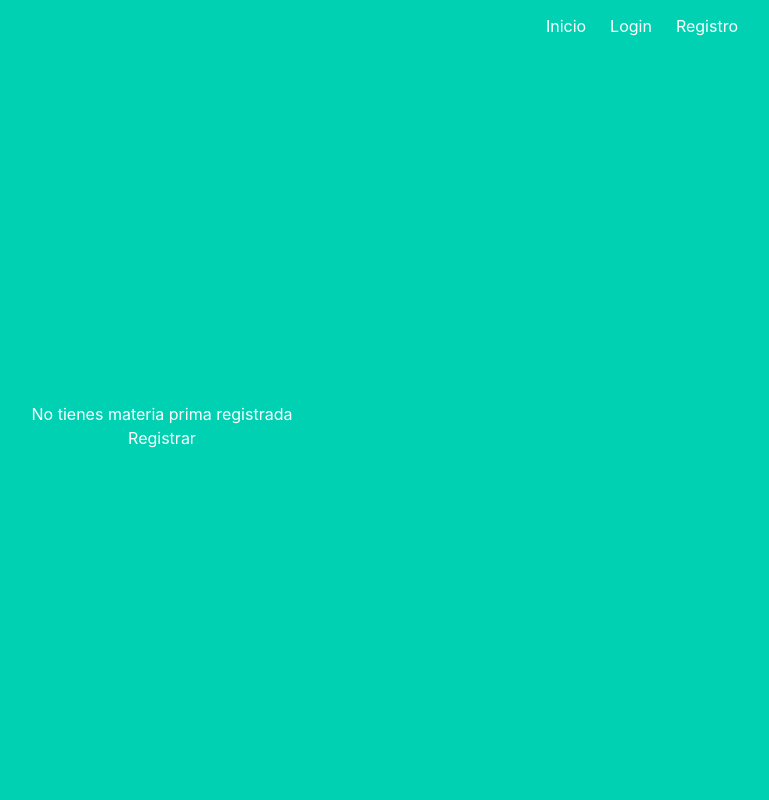
After one commit to JonathanMF2020/proyecto8, a Flask app: page /materia/ in a window 1280 px wide. The commit adds this page. Shown: the whole page, without its empty margins (478-1247 px from the left). Run offline with Flask 2, Linux system fonts and the light colour scheme; data that the repository does not hold is empty; some libraries are stand-ins or nearby versions.

Commit message:
Se añadio CRUD de Materia Prima

```diff
--- a/project/main.py
+++ b/project/main.py
@@ -1,8 +1,11 @@
 
-from flask import Blueprint, render_template
+from flask import Blueprint, render_template,request
+from flask.helpers import url_for
 from flask_security import login_required, current_user
 from flask_security.decorators import roles_required
+from werkzeug.utils import redirect
 from . import db
+from .models import MateriaPrima
 
 main = Blueprint('main',__name__)
 
@@ -10,6 +13,59 @@ main = Blueprint('main',__name__)
 def index():
     return render_template('index.html')
 
+
+@main.route('/materia/', methods=['GET', 'POST'])
+def material_index():
+    if request.method == "GET":
+        materias = db.session.query(MateriaPrima).filter(MateriaPrima.estatus == 1).all()
+        return render_template('materia/index.html',materias=materias)
+
+@main.route('/materia/add', methods=['GET', 'POST'])
+def material_add():
+    if request.method == "GET":
+        return render_template('materia/add.html')
+    else:
+        nombre = request.form.get("nombre")
+        precio = request.form.get("precio")
+        cantidad = request.form.get("cantidad")
+        unidad = request.form.get("unidad")
+        materia = MateriaPrima(nombre=nombre,precio=precio,cantidad=cantidad,unidad=unidad,estatus=1)
+        db.session.add(materia)
+        db.session.commit()
+        return redirect(url_for('main.material_index'))
+
+@main.route('/materia/delete', methods=['GET', 'POST'])
+def material_delete():
+    if request.method == "POST":
+        id = int(request.form.get("id"))
+        materia = db.session.query(MateriaPrima).filter(MateriaPrima.id == id).first()
+        materia.estatus = 0
+        db.session.add(materia)
+        db.session.commit()
+        return "Exito"
+
+@main.route('/materia/edit', methods=['GET', 'POST'])
+def material_edit():
+    if request.method == "GET":
+        id = request.args.get('id')
+        materia = db.session.query(MateriaPrima).filter(MateriaPrima.id == id).first()
+        return render_template('materia/edit.html',materia=materia)
+    else:
+        id = int(request.form.get("id"))
+        nombre = request.form.get("nombre")
+        precio = request.form.get("precio")
+        cantidad = request.form.get("cantidad")
+        unidad = request.form.get("unidad")
+        materia = db.session.query(MateriaPrima).filter(MateriaPrima.id == id).first()
+        materia.nombre = nombre
+        materia.precio = precio
+        materia.cantidad = cantidad
+        materia.unidad = unidad
+        db.session.add(materia)
+        db.session.commit()
+        return redirect(url_for('main.material_index'))
+
+
 @main.route('/admin')
 @roles_required('admin')
 def admin():
--- a/project/templates/base.html
+++ b/project/templates/base.html
@@ -7,6 +7,7 @@
     <meta name="viewport" content="width=device-width, initial-scale=1">
     <title>Ejemplo de Autenticación con Flask</title>
     <link rel="stylesheet" href="https://cdnjs.cloudflare.com/ajax/libs/bulma/0.7.2/css/bulma.min.css" />
+    <script src="https://ajax.googleapis.com/ajax/libs/jquery/3.5.1/jquery.min.js"></script>
 </head>
 
 <body>
@@ -46,5 +47,37 @@
         </div>
     </section>
 </body>
+<script src="//cdn.jsdelivr.net/npm/sweetalert2@10"></script>
+<script>
+    function eliminarMateria(idr) {
+        Swal.fire({
+            title: '¿Estas seguro de querer eliminar?',
+            text: "Se eliminara este registro",
+            icon: 'warning',
+            showCancelButton: true,
+            confirmButtonColor: '#3085d6',
+            cancelButtonColor: '#d33',
+            confirmButtonText: 'Aceptar'
+        }).then((result) => {
+            if (result.isConfirmed) {
+                $.ajax({
+                    type: "POST",
+                    url: "{{url_for('main.material_delete')}}",
+                    data: {
+                        id: idr
+                    },
+                    success: function(datos) {
+                        $("#" + idr).remove();
+                        Swal.fire(
+                            'Exito',
+                            'Se ha eliminado el registro exitosamente',
+                            'success'
+                        );
+                    }
+                });
+            }
+        })
+    }
+</script>
 
 </html>
--- /dev/null
+++ b/project/templates/materia/index.html
@@ -0,0 +1,28 @@
+{% extends "base.html" %} {% block content %} {% if materias|length > 0 %}
+<a href="{{url_for('main.material_add')}}">Registrar</a>
+<table>
+    <thead>
+        <tr>
+            <th>Nombre</th>
+            <th>Cantidad</th>
+            <th>Precio</th>
+            <th>Unidad de medida</th>
+            <th>Acciones</th>
+        </tr>
+    </thead>
+    <tbody>
+        {%for materia in materias%}
+        <tr id="{{materia.id}}">
+            <th scope="row">{{materia.nombre}}</th>
+            <td>{{materia.cantidad}}</td>
+            <td>{{materia.precio}}</td>
+            <td>{{materia.unidad}}</td>
+            <td><a href="{{url_for('main.material_edit',id=materia.id)}}">Editar</a><a onclick="eliminarMateria({{materia.id}})">Eliminar</a></td>
+        </tr>
+        {%endfor%}
+    </tbody>
+</table>
+
+{% else %}
+<p>No tienes materia prima registrada</p>
+<a href="{{url_for('main.material_add')}}">Registrar</a> {% endif %} {% endblock %}
```
Also changed, not shown: project/templates/materia/add.html (added, +9 -0 lines), project/templates/materia/edit.html (added, +10 -0 lines).
